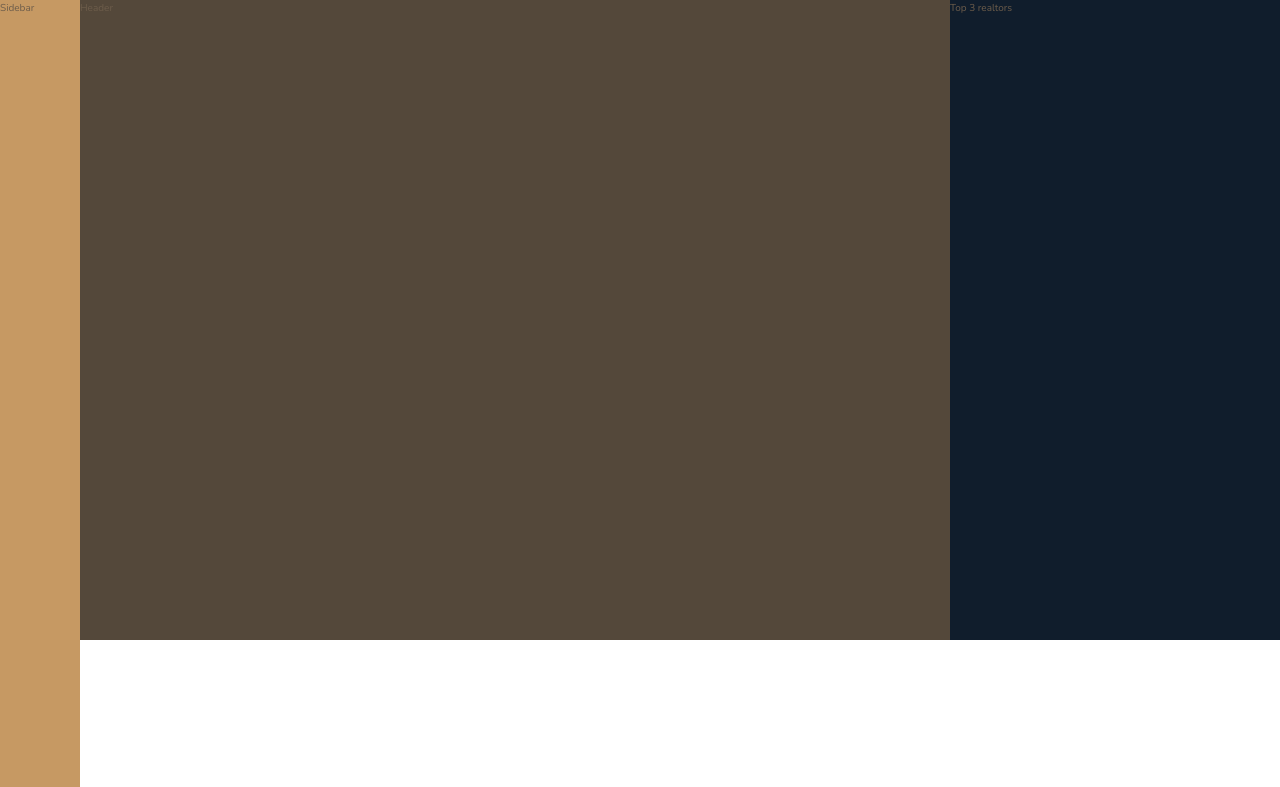
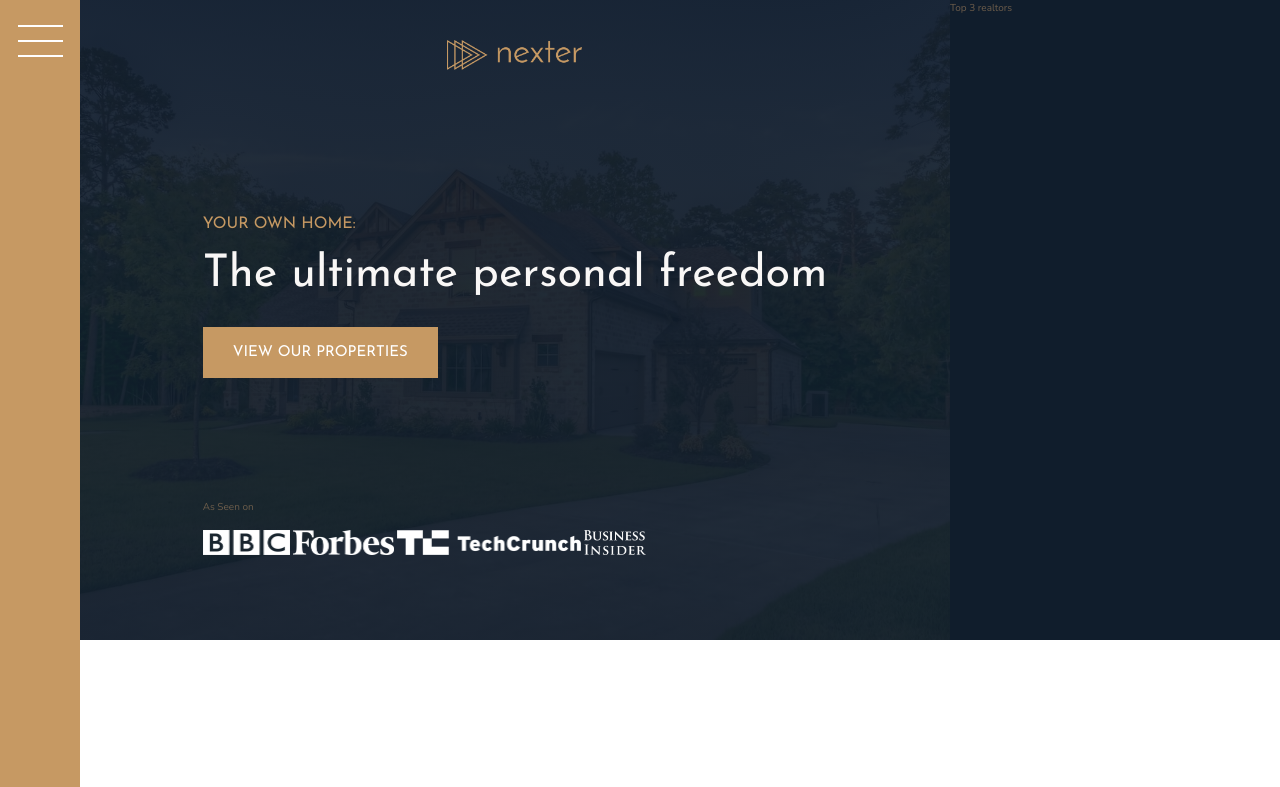
Before and after one commit to mosi3883/melkina, a website: page index.html in a window 1280 px wide. Shown: the top 787 px of the page. Drawn offline with nearby package versions, Linux system fonts and the light colour scheme.

Commit message:
header 1

```diff
--- a/index.html
+++ b/index.html
@@ -15,8 +15,22 @@
     <title>melkina &mdash; your home, your freedom</title>
   </head>
   <body class="container">
-    <div class="sidebar">Sidebar</div>
-    <header class="header">Header</header>
+    <div class="sidebar">
+      <button class="nav-btn"></button>
+    </div>
+    <header class="header">
+      <img src="img/logo.png" alt="Nexter logo" class="header__logo" />
+      <h3 class="heading-3">Your own home:</h3>
+      <h1 class="heading-1">The ultimate personal freedom</h1>
+      <button class="btn header__btn">View our properties</button>
+      <div class="header__seenon-text">As Seen on</div>
+      <div class="header__seenon-logos">
+        <img src="img/logo-bbc.png" alt="Seen on logo 1" />
+        <img src="img/logo-forbes.png" alt="Seen on logo 2" />
+        <img src="img/logo-techcrunch.png" alt="Seen on logo 3" />
+        <img src="img/logo-bi.png" alt="Seen on logo 4" />
+      </div>
+    </header>
     <div class="realtors">Top 3 realtors</div>
     <section class="features">
       <div class="feature">
--- a/sass/_footer.scss
+++ b/sass/_footer.scss
@@ -11,9 +11,6 @@
   grid-template-columns: repeat(auto-fit, minmax(15rem, 1fr));
   gap: 2rem;
   align-items: center;
-
-  &__item {
-  }
 
   &__link {
     &:link,
--- a/sass/_header.scss
+++ b/sass/_header.scss
@@ -1,4 +1,37 @@
 .header {
   background-color: $color-grey-dark-1;
   grid-column: full-start / col-end 6;
+
+  background-image: linear-gradient(rgba($color-secondary, 0.93), rgba($color-secondary, 0.93)),
+    url('../img/hero.jpg');
+  background-position: center;
+  background-size: cover;
+  padding: 8rem;
+  padding-top: 4rem;
+
+  display: grid;
+  grid-template-rows: 1fr min-content 6rem 1fr;
+  grid-template-columns: max-content;
+  row-gap: 1.5rem;
+
+  justify-content: center;
+
+  &__logo {
+    height: 3rem;
+    justify-self: center;
+  }
+
+  &__btn {
+    align-self: start;
+    justify-self: start;
+  }
+
+  &__seenon-text {
+  }
+
+  &__seenon-logos {
+    img {
+      height: 2.5rem;
+    }
+  }
 }
--- a/sass/_sidebar.scss
+++ b/sass/_sidebar.scss
@@ -2,4 +2,33 @@
   background-color: $color-primary;
   grid-column: sidebar-start / sidebar-end;
   grid-row: 1 / -1;
+  display: flex;
+  justify-content: center;
 }
+
+.nav-btn {
+  border: none;
+  border-radius: 0;
+
+  background-color: #fff;
+  height: 2px;
+  width: 4.5rem;
+  margin-top: 4rem;
+
+  &::before,
+  &::after {
+    content: '';
+    display: block;
+    background-color: #fff;
+    height: 2px;
+    width: 4.5rem;
+  }
+
+  &::before {
+    transform: translateY(-1.5rem);
+  }
+
+  &::after {
+    transform: translateY(1.3rem);
+  }
+}
--- a/sass/_typography.scss
+++ b/sass/_typography.scss
@@ -5,6 +5,9 @@
 
 .heading-1 {
   @extend %heading;
+  font-size: 4.5rem;
+  color: $color-grey-light-1;
+  line-height: 1;
 }
 
 .heading-2 {
```
Also changed, not shown: css/style.css, 1 other file.
